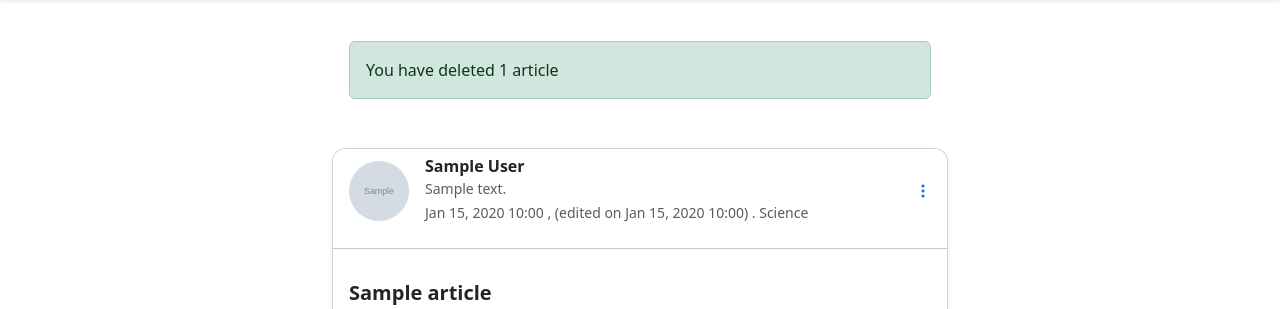
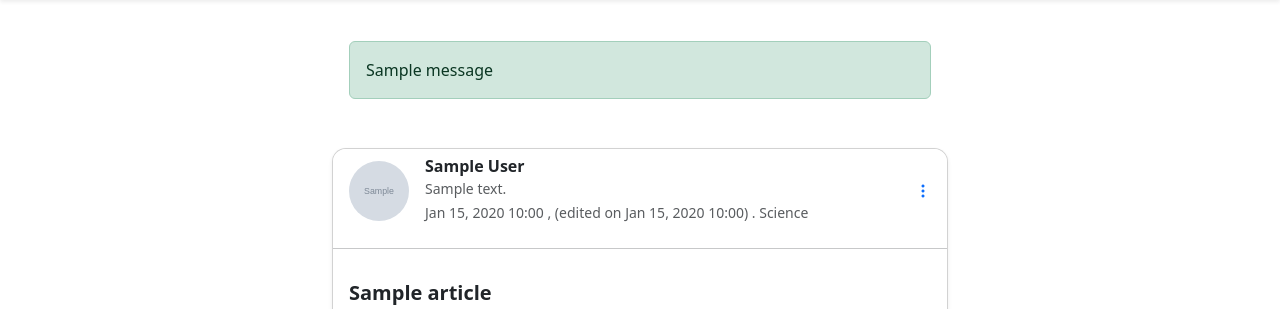
Before and after one commit to NigelNk/MyBlogApp, a Django app: page /articles/my_articles/ in a window 1280 px wide. Shown: the part 71-380 px from the top of the page. Run offline with Django 5.2, Linux system fonts and the light colour scheme; a user stored in the database is signed in; tables that the repository leaves empty hold one stand-in row (values such as "Sample post"); grey boxes marked "Sample" are stand-in pictures; one stand-in notice (Sample message) is shown; some libraries are stand-ins or nearby versions.

Commit message:
Fix success message bug

```diff
--- a/articles/templates/articles/personal_articles.html
+++ b/articles/templates/articles/personal_articles.html
@@ -47,7 +47,7 @@
                     {% for message in messages %}
                         <div class="alert {{ message.tags }}">
                             <div class="alert alert-success" role="alert">
-                                You have deleted 1 article
+                                {{ message }}
                             </div>
                         </div>
                     {% endfor %}
```
